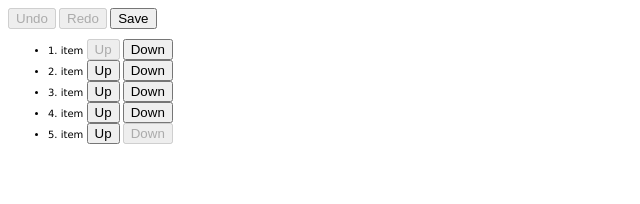
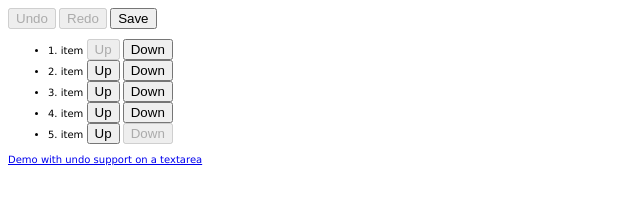
Before and after one commit to jzaefferer/undo, a plain HTML site: page demos/index.html in a window 1280 px wide. Shown: the whole page, without its empty margins (0-640 px from the left). Drawn offline with Linux system fonts and the light colour scheme.

Commit message:
Add link to textarea demo to index

```diff
--- a/demos/index.html
+++ b/demos/index.html
@@ -95,5 +95,7 @@
 			<button class="down" href="#">Down</button>
 		</li>
 	</ul>
+
+	<a href="textarea.html">Demo with undo support on a textarea</a>
 </body>
 </html>
```
